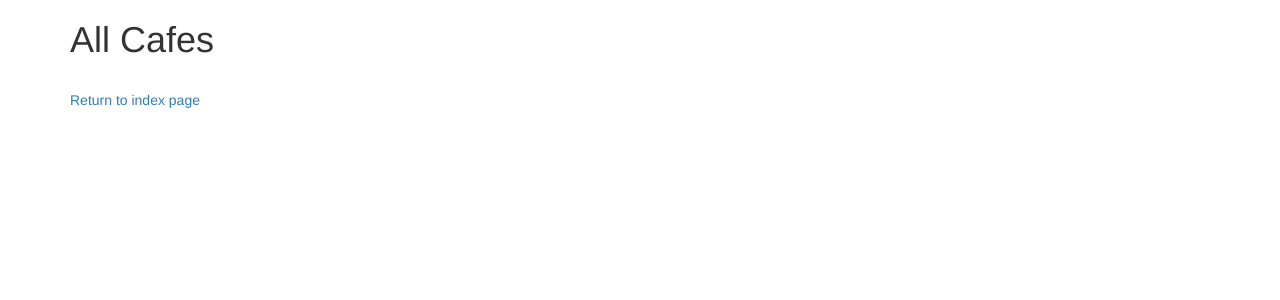
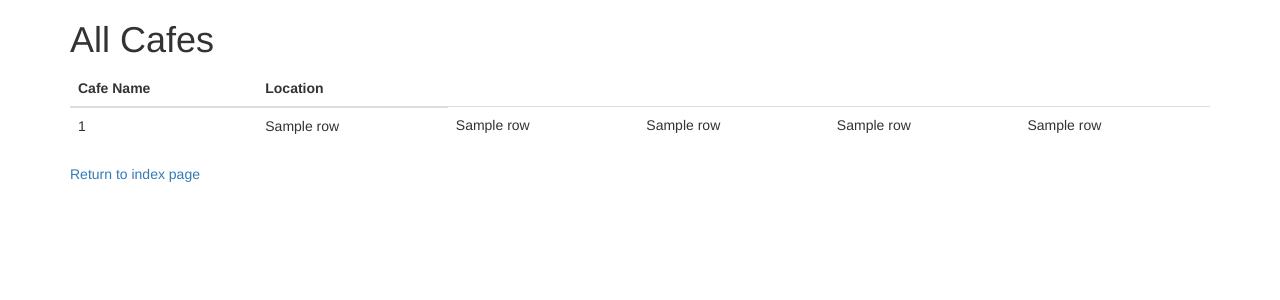
Before and after one commit to wagzyAyo/100-days_python, a Flask app: template Backend with python/coffe wifi/templates/cafes.html in a window 1280 px wide. Shown: the top 300 px of the page. Run offline with Flask 2, Linux system fonts and the light colour scheme; the template is opened without the code that fills it: most values are stand-ins (such as "Sample title", 1, 10 or a date in 2020); some libraries are stand-ins or nearby versions.

Commit message:
read from the csv data

```diff
--- a/Backend with python/coffe wifi/main.py
+++ b/Backend with python/coffe wifi/main.py
@@ -42,7 +42,7 @@ def add_cafe():
 
 @app.route('/cafes')
 def cafes():
-    with open('Backend with python/coffe wifi/cafe-data.csv', newline='') as csv_file:
+    with open('Backend with python/coffe wifi/cafe-data.csv', newline='', encoding='utf-8') as csv_file:
         csv_data = csv.reader(csv_file, delimiter=',')
         list_of_rows = []
         for row in csv_data:
--- a/Backend with python/coffe wifi/templates/cafes.html
+++ b/Backend with python/coffe wifi/templates/cafes.html
@@ -14,9 +14,28 @@
           <!-- This is where you will write the code to render a Bootstrap
           Table that contains all the information from the
           cafe-data.csv file. -->
+          <thead>
+            <tr>
+              <th>Cafe Name</th>
+              <th>Location</th>
+              <!-- Add more headers based on your CSV columns -->
+            </tr>
+          </thead>
+          <tbody>
+          {% for row in cafes %}
+          <tr>
+            <td>{{ row[0] }}</td>  <!-- Assuming the first column is Cafe Name -->
+            <td>{{ row[1] }}</td>  <!-- Assuming the second column is Location -->
+            <td>{{row[2]}}</td>
+            <td>{{row[3]}}</td>
+            <td>{{row[4]}}</td>
+            <td>{{row[5]}}</td>
+          </tr>
+          {% endfor %}
+        </tbody>
   	  </table>
 
-      <p><a href="#">Return to index page</a></p>
+      <p><a href="{{url_for('home')}}">Return to index page</a></p>
 
     </div>
   </div>
```
